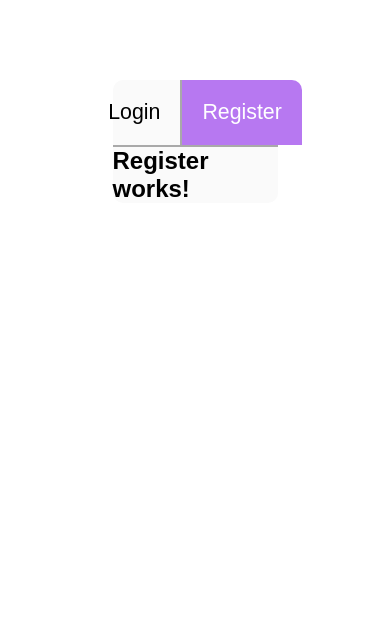
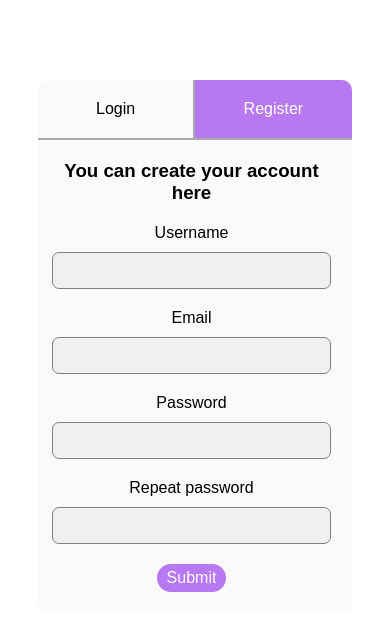
Before and after one commit to Qsen02/Dashboard-app, a React (Vite) app in the folder client/: page /registration in a window 390 px wide. Shown: the top 630 px of the page. Built offline with nearby package versions, Linux system fonts and the light colour scheme.

Commit message:
Implemented responsive register form

```diff
--- a/client/src/commons/CustomInput.tsx
+++ b/client/src/commons/CustomInput.tsx
@@ -7,7 +7,6 @@ interface CustomInputProps {
 	type: string;
 	className?: string;
 	value: string;
-	theme: Theme;
 }
 
 export default function CustomInput({ label, ...props }: CustomInputProps) {
--- a/client/src/components/registrarion_wrapper/register/Register.tsx
+++ b/client/src/components/registrarion_wrapper/register/Register.tsx
@@ -1,14 +1,83 @@
-import { useDispatch, useSelector } from "react-redux"
-import { RootState } from "../../../redux/state/store"
+import { useDispatch, useSelector } from "react-redux";
+import { RootState } from "../../../redux/state/store";
+import { Form, Formik } from "formik";
+import CustomInput from "../../../commons/CustomInput";
 
-export default function Register(){
-    const { user }=useSelector((state:RootState)=>state.user);
-    const { theme }=useSelector((state:RootState)=>state.theme);
-    const dispatch=useDispatch();
+export default function Register() {
+	const { user } = useSelector((state: RootState) => state.user);
+	const { theme } = useSelector((state: RootState) => state.theme);
+	const dispatch = useDispatch();
+	const initValues = {
+		username: "",
+		email: "",
+		password: "",
+		repass: "",
+	};
 
-    return (
-        <div>
-            <h1>Register works!</h1>
-        </div>
-    )
+	async function onRegister() {
+		console.log("work!");
+	}
+
+	return (
+		<Formik initialValues={initValues} onSubmit={onRegister}>
+			{(props) => (
+				<Form className="form">
+                    <h3>You can create your account here</h3>
+					<p className="input">
+						<CustomInput
+							label="Username"
+							type="text"
+							value={initValues.username}
+							name="username"
+							className={
+								theme === "light"
+									? "lightThemeSmoked"
+									: "darkThemeLighter"
+							}
+						/>
+					</p>
+					<p className="input">
+						<CustomInput
+							label="Email"
+							type="text"
+							value={initValues.email}
+							name="email"
+							className={
+								theme === "light"
+									? "lightThemeSmoked"
+									: "darkThemeLighter"
+							}
+						/>
+					</p>
+					<p className="input">
+						<CustomInput
+							label="Password"
+							type="password"
+							value={initValues.password}
+							name="password"
+							className={
+								theme === "light"
+									? "lightThemeSmoked"
+									: "darkThemeLighter"
+							}
+						/>
+					</p>
+					<p className="input">
+						<CustomInput
+							label="Repeat password"
+							type="password"
+							value={initValues.repass}
+							name="repass"
+							className={
+								theme === "light"
+									? "lightThemeSmoked"
+									: "darkThemeLighter"
+							}
+						/>
+					</p>
+					<button type="submit">Submit</button>
+				</Form>
+			)}
+		</Formik>
+	);
 }
--- a/client/src/components/registrarion_wrapper/registrationWrapperStyles.module.css
+++ b/client/src/components/registrarion_wrapper/registrationWrapperStyles.module.css
@@ -25,17 +25,37 @@
 
 .buttonSection button:nth-child(1) {
 	border-right: 2px darkgrey solid;
-    border-top-left-radius: 10px;
+	border-top-left-radius: 10px;
 }
-.buttonSection button:nth-child(2){
-     border-top-right-radius: 10px;
+.buttonSection button:nth-child(2) {
+	border-top-right-radius: 10px;
 }
 
-.selected{
-    background-color: rgb(183, 120, 241);
+.selected {
+	background-color: rgb(183, 120, 241);
 	color: white;
 }
 
 .notSelected {
-    background-color: transparent;
+	background-color: transparent;
 }
+
+@media (max-width: 900px) {
+	.wrapper {
+		width: 75%;
+	}
+
+	.buttonSection button {
+		font-size: 14pt;
+	}
+}
+
+@media (max-width: 500px) {
+	.wrapper {
+		width: 95%;
+	}
+
+	.buttonSection button {
+		font-size: 12pt;
+	}
+}
--- a/client/src/index.css
+++ b/client/src/index.css
@@ -32,30 +32,107 @@ main {
 }
 
 .darkThemeNormal {
-  background-color: rgb(30,30,30);
-  color: white;
+	background-color: rgb(30, 30, 30);
+	color: white;
 }
 
-.darkThemeLighter{
-  background-color: rgb(40,40,40);
-  color: white;
+.darkThemeLighter {
+	background-color: rgb(40, 40, 40);
+	color: white;
 }
 
-.lightThemeLighter{
-  background-color: rgb(255, 255, 255);
-  color:black
+.lightThemeLighter {
+	background-color: rgb(255, 255, 255);
+	color: black;
 }
 
-.lightThemeNormal{
-  background-color: rgb(250, 250, 250);
-  color:black
+.lightThemeNormal {
+	background-color: rgb(250, 250, 250);
+	color: black;
 }
 
-.lightThemeSmoked{
-  background-color: rgb(245, 245, 245);
-  color:black
+.lightThemeSmoked {
+	background-color: rgb(240, 240, 240);
+	color: black;
 }
 
-.error{
-  color:red;
+.error {
+	color: red;
+	font-size: 14pt;
 }
+
+.form {
+	width: 85%;
+	padding: 20px;
+	font-size: 16pt;
+	display: flex;
+	flex-direction: column;
+	align-items: center;
+	gap: 20px;
+	text-align: center;
+}
+
+.input {
+	width: 100%;
+	display: flex;
+	flex-direction: column;
+	align-items: center;
+	gap: 10px;
+}
+
+.input input {
+	width: 100%;
+	height: 35px;
+	border-radius: 7px;
+	padding-left: 10px;
+	font-size: 14pt;
+	font-family: Arial, Helvetica, sans-serif;
+	border: 1px solid grey;
+}
+
+.form button {
+	padding: 10px 30px 10px 30px;
+	border-radius: 20px;
+	cursor: pointer;
+	background-color: rgb(183, 120, 241);
+	color: white;
+	border: none;
+	font-size: 14pt;
+}
+
+.form button:hover {
+	background-color: rgb(146, 62, 224);
+}
+
+@media (max-width: 1000px) {
+	.error {
+		font-size: 12pt;
+	}
+	.form button {
+		padding: 10px 20px 10px 20px;
+	}
+	.form {
+		font-size: 14pt;
+	}
+
+  .form input {
+    font-size: 12pt;
+  }
+}
+
+@media (max-width: 500px) {
+	.error {
+		font-size: 10pt;
+	}
+	.form button {
+		padding: 5px 10px 5px 10px;
+    font-size: 12pt;
+	}
+	.form {
+		font-size: 12pt;
+	}
+
+  .form input {
+    font-size: 10pt;
+  }
+}
```
